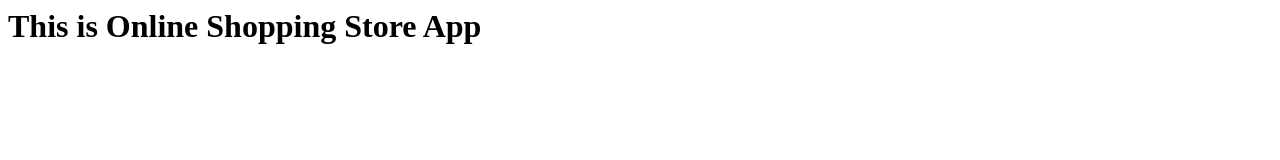
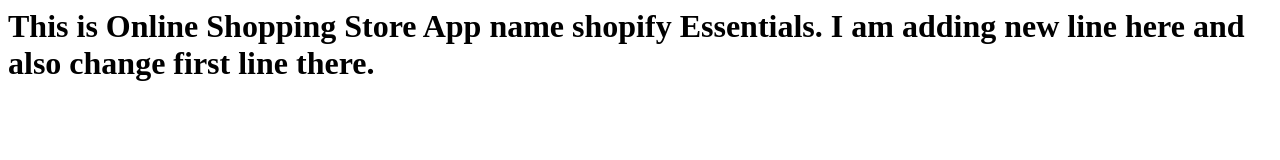
Before and after one commit to RanaKirtan-bit/fuzzy-spoon, a plain HTML site: page index.html in a window 1280 px wide. Drawn offline with Linux system fonts and the light colour scheme.

```diff
--- a/index.html
+++ b/index.html
@@ -1,3 +1,4 @@
 <h1>
-      This is Online Shopping Store App
+      This is Online Shopping Store App name shopify Essentials.
+      I am adding new line here and also change first line there.
 </h1>
```
